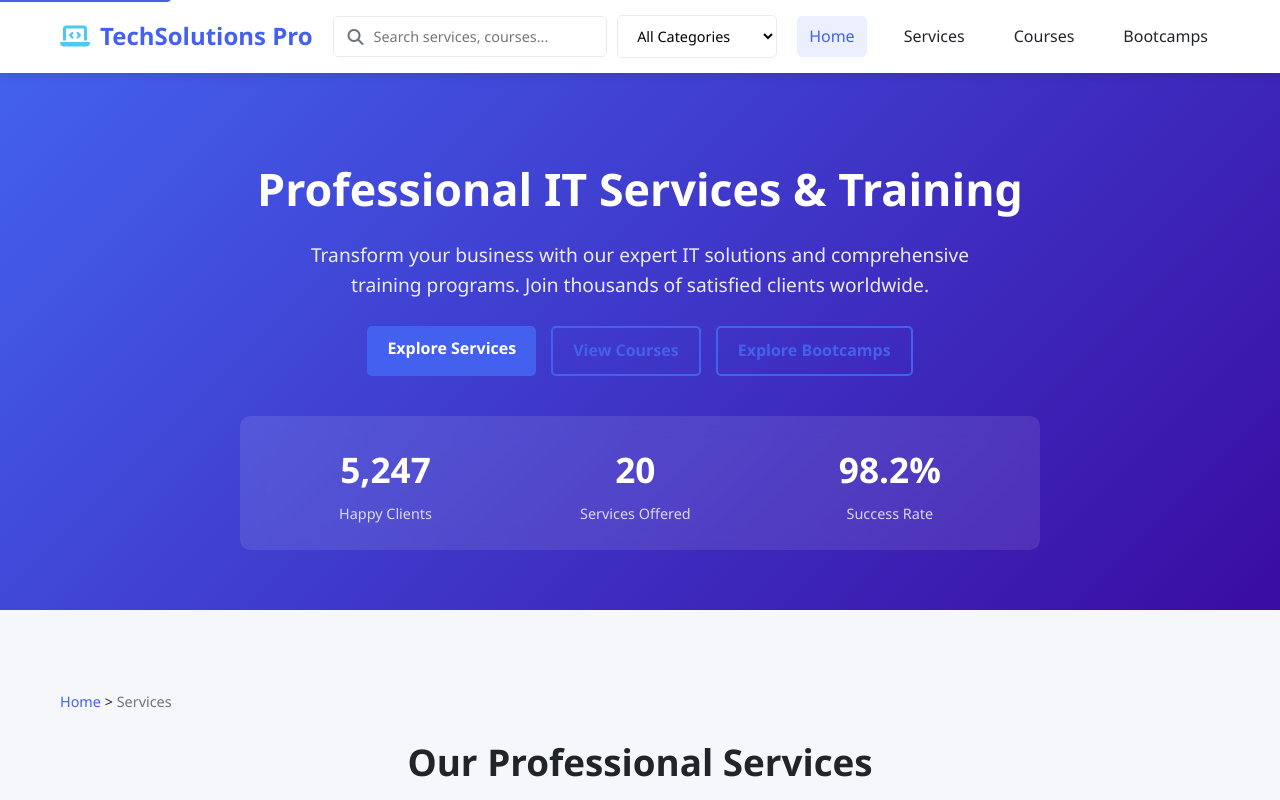
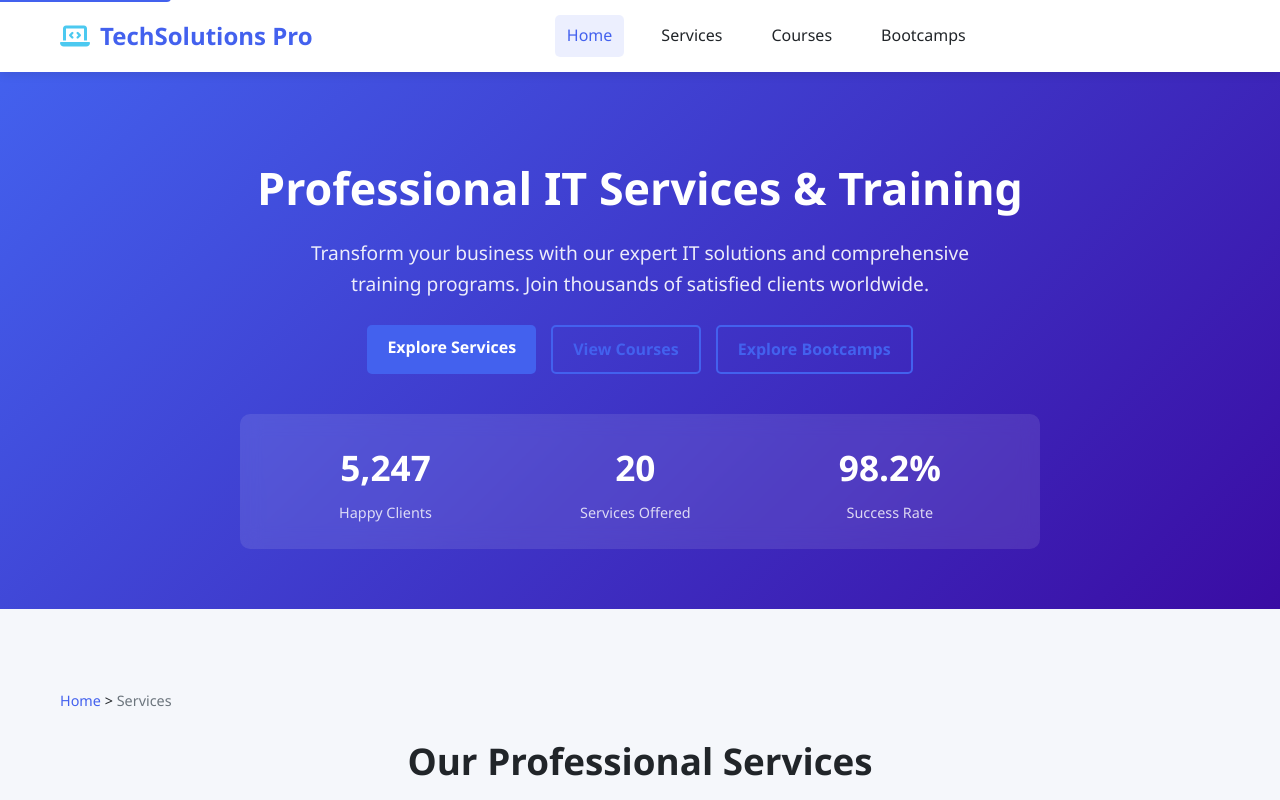
Before and after one commit to RezeneG/TechSolutions-Pro, a plain HTML site: page docs/index.html in a window 1280 px wide. Shown: the top 800 px of the page. Drawn offline with Linux system fonts and the light colour scheme.

Commit message:
Update index.html

```diff
--- a/docs/index.html
+++ b/docs/index.html
@@ -111,57 +111,6 @@
             align-items: center;
         }
 
-        /* Search and Categories in Header */
-        .nav-search-container {
-            display: flex;
-            align-items: center;
-            gap: 10px;
-            flex: 1;
-            max-width: 500px;
-            margin: 0 20px;
-        }
-
-        .nav-search-box {
-            position: relative;
-            flex: 1;
-        }
-
-        .nav-search-box input {
-            width: 100%;
-            padding: 10px 15px 10px 40px;
-            border: 1px solid var(--light-gray);
-            border-radius: 5px;
-            font-size: 0.9rem;
-            transition: border-color 0.3s;
-        }
-
-        .nav-search-box input:focus {
-            outline: none;
-            border-color: var(--primary);
-        }
-
-        .nav-search-box i {
-            position: absolute;
-            left: 15px;
-            top: 50%;
-            transform: translateY(-50%);
-            color: var(--gray);
-        }
-
-        .nav-categories {
-            min-width: 160px;
-        }
-
-        .nav-categories select {
-            width: 100%;
-            padding: 10px 15px;
-            border: 1px solid var(--light-gray);
-            border-radius: 5px;
-            font-size: 0.9rem;
-            background: white;
-            cursor: pointer;
-        }
-
         .btn {
             padding: 10px 20px;
             border-radius: 5px;
@@ -1290,22 +1239,6 @@
                 <div class="logo">
                     <i class="fas fa-laptop-code" aria-hidden="true"></i>
                     <span>TechSolutions Pro</span>
-                </div>
-
-                <!-- Search and Categories in Navigation -->
-                <div class="nav-search-container">
-                    <div class="nav-search-box">
-                        <i class="fas fa-search"></i>
-                        <input type="text" id="global-search" placeholder="Search services, courses..." aria-label="Search website">
-                    </div>
-                    <div class="nav-categories">
-                        <select id="global-category" aria-label="Browse categories">
-                            <option value="">All Categories</option>
-                            <option value="services">Services</option>
-                            <option value="courses">Courses</option>
-                            <option value="bootcamps">Bootcamps</option>
-                        </select>
-                    </div>
                 </div>
 
                 <div class="nav-links">
@@ -3049,32 +2982,6 @@
             }, 500); // Simulate loading delay
         }
 
-        // Global search functionality
-        function handleGlobalSearch() {
-            try {
-                const searchTerm = document.getElementById('global-search').value.toLowerCase();
-                const category = document.getElementById('global-category').value;
-
-                if (!searchTerm && !category) return;
-
-                // Navigate to appropriate section based on category
-                if (category === 'services' || (!category && searchTerm)) {
-                    window.location.href = '#services';
-                    document.getElementById('service-search').value = searchTerm;
-                    setTimeout(loadServices, 300);
-                } else if (category === 'courses') {
-                    window.location.href = '#courses';
-                    document.getElementById('course-search').value = searchTerm;
-                    setTimeout(loadCourses, 300);
-                } else if (category === 'bootcamps') {
-                    window.location.href = '#bootcamps';
-                }
-            } catch (error) {
-                console.error('Error handling global search:', error);
-                showToast('Unable to perform search. Please try again.', 'error');
-            }
-        }
-
         // Show service details in modal
         function showServiceDetails(serviceId) {
             try {
@@ -3266,19 +3173,6 @@
                 document.getElementById('service-category').addEventListener('change', loadServices);
                 document.getElementById('course-search').addEventListener('input', loadCourses);
                 document.getElementById('course-level').addEventListener('change', loadCourses);
-
-                // Global search functionality
-                document.getElementById('global-search').addEventListener('keypress', function(e) {
-                    if (e.key === 'Enter') {
-                        handleGlobalSearch();
-                    }
-                });
-
-                document.getElementById('global-category').addEventListener('change', function() {
-                    if (document.getElementById('global-search').value) {
-                        handleGlobalSearch();
-                    }
-                });
 
                 // Close modal when clicking outside
                 window.onclick = function(event) {
```
